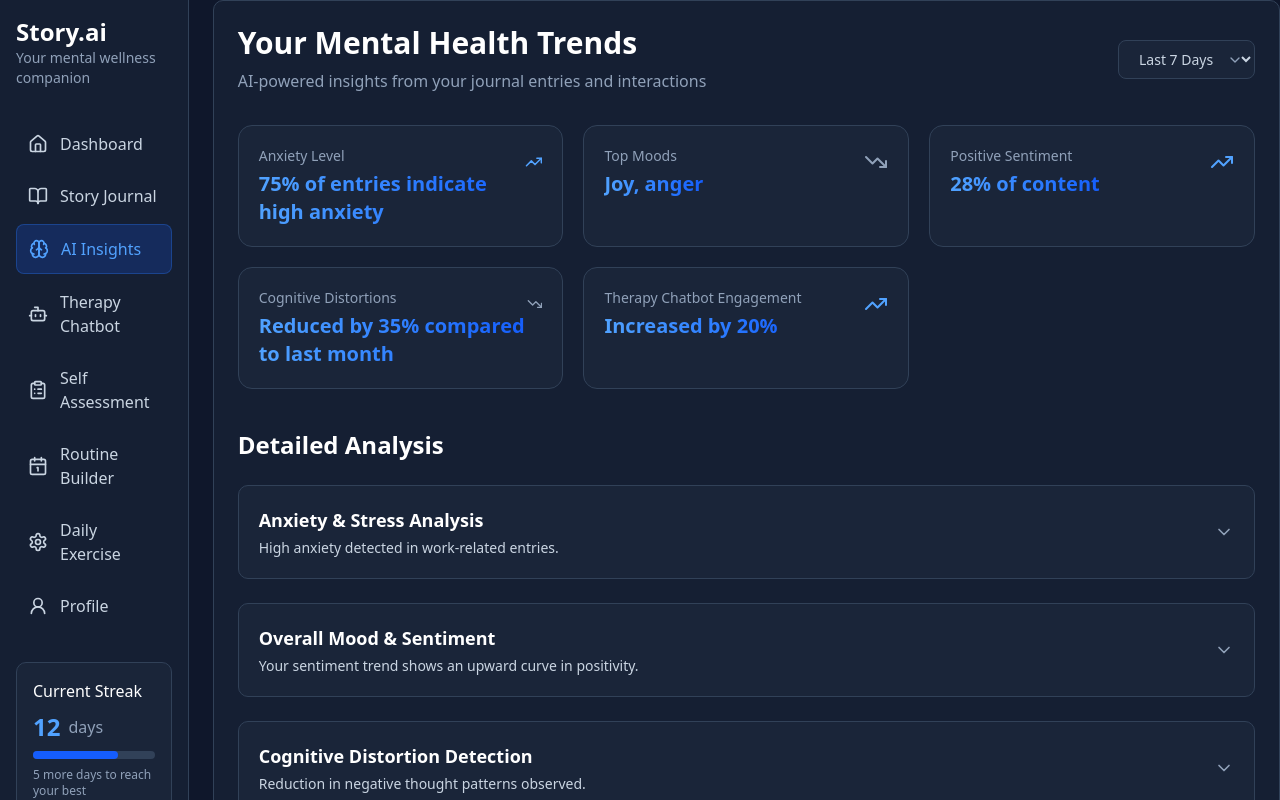
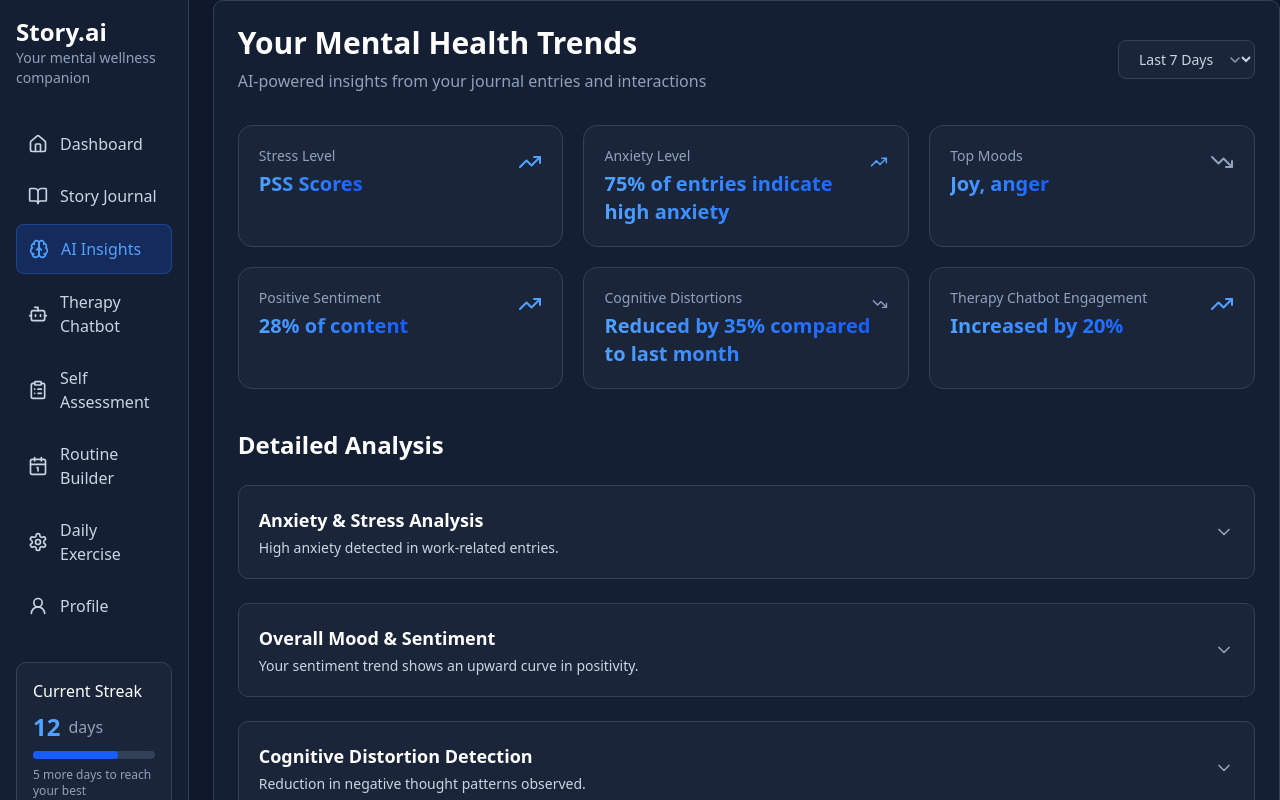
Before and after one commit to AvichalDwivedi2205/Story.AIFull, a Next.js app in the folder story.ai-frontend/: page /ai-insights in a window 1280 px wide. Shown: the top 800 px of the page. Built offline with nearby package versions, Linux system fonts and the light colour scheme; no server answers.

Commit message:
Added stress levels in ai insights

```diff
--- a/story.ai-frontend/app/ai-insights/page.tsx
+++ b/story.ai-frontend/app/ai-insights/page.tsx
@@ -10,6 +10,7 @@ export default function AIInsights() {
 
   // Expanded sample data for key metrics from multiple model analyses
   const keyMetrics = [
+    { name: "Stress Level", value: "PSS Scores", increasing: true },
     { name: "Anxiety Level", value: "75% of entries indicate high anxiety", increasing: true },
     { name: "Top Moods", value: "Joy, anger ", increasing: false },
     { name: "Positive Sentiment", value: "28% of content", increasing: true },
@@ -43,6 +44,7 @@ export default function AIInsights() {
       summary: "Key themes extracted from your journal entries.",
       details: "Analysis of your journal entries highlights recurring themes such as work stress and social connections. Recognizing these patterns can help you better manage triggers and reinforce positive habits."
     },
+
     // {
     //   id: "sleep-patterns",
     //   title: "Sleep & Insomnia Patterns",
```
